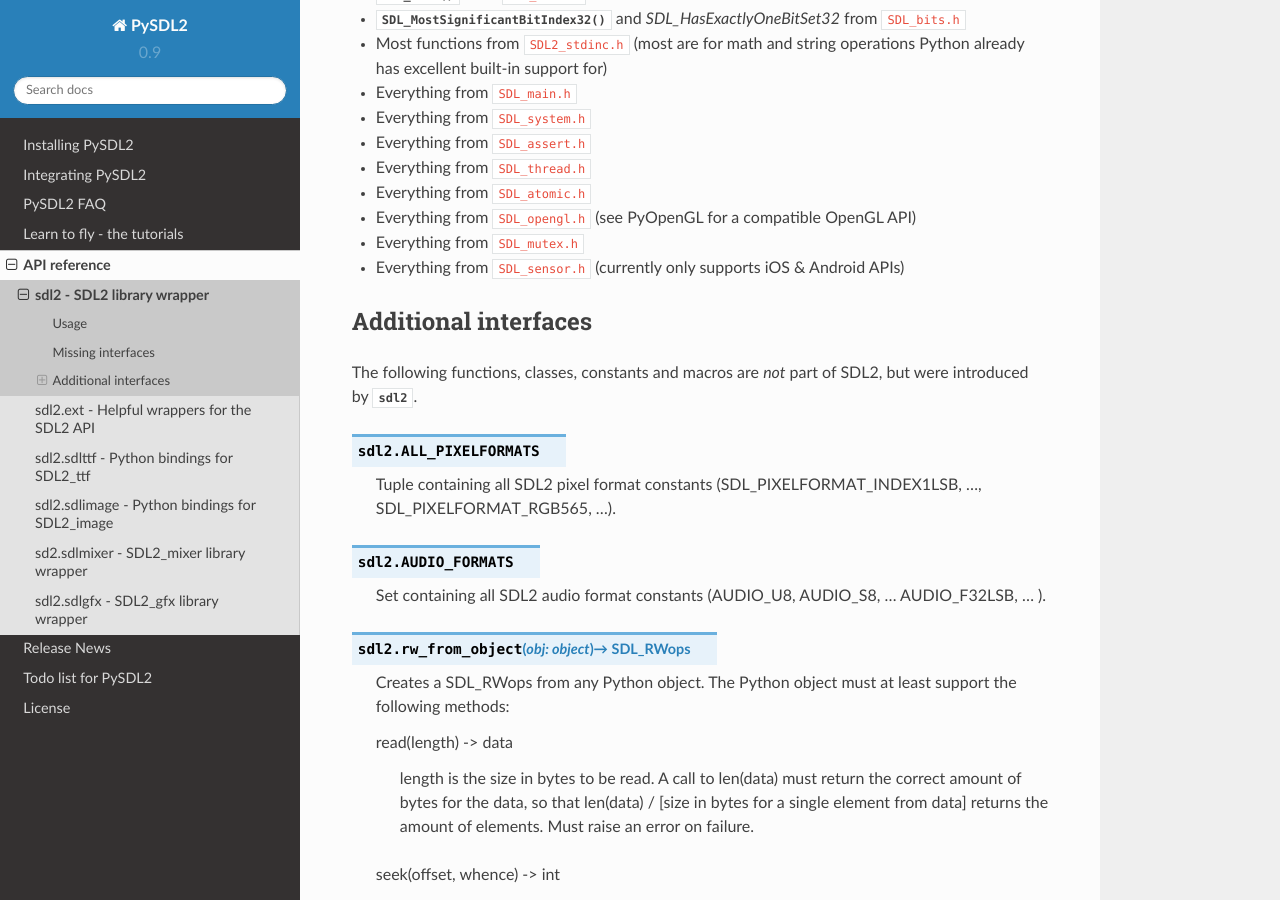
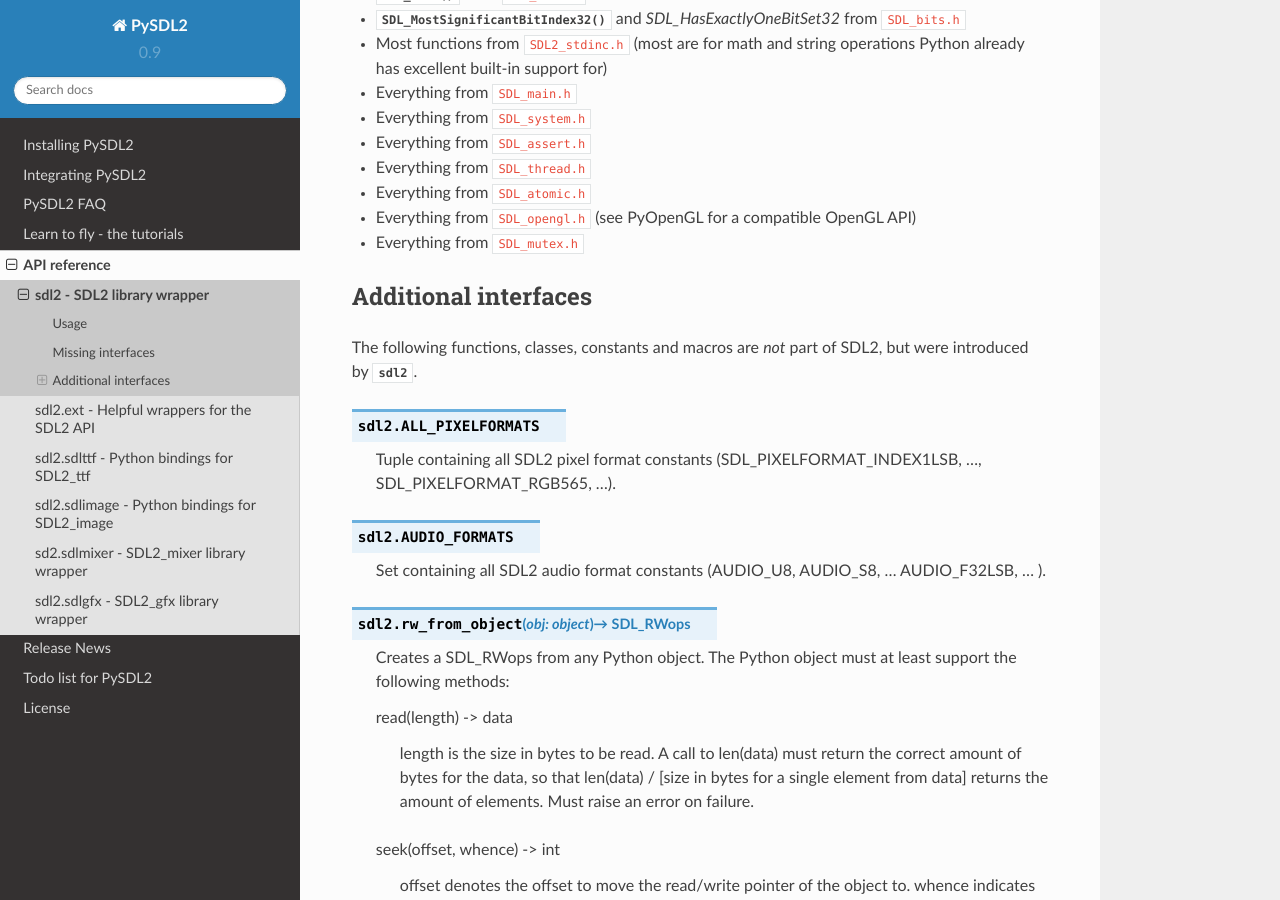
Before and after one commit to py-sdl/py-sdl2, a Sphinx documentation site: the page built from doc/modules/sdl2.rst, in a window 1280 px wide and 900 px high, scrolled down 1959 px. Built offline with Sphinx 7.4.7 and the Read the Docs theme 2.0.0, drawn with Linux system fonts in a browser that asks for light colours.

Commit message:
Updates to docs

```diff
--- a/doc/modules/ext/array.rst
+++ b/doc/modules/ext/array.rst
@@ -1,4 +1,4 @@
-`sdl2.ext.array` - Tools For Working With `ctypes` Arrays
+`sdl2.ext.array` - Tools for Working with `ctypes` Arrays
 =========================================================
 
 This module provides a number of utilites for accessing data in ``ctypes``
--- a/doc/modules/ext/compat.rst
+++ b/doc/modules/ext/compat.rst
@@ -1,4 +1,4 @@
-`sdl2.ext.compat` - Python version compatibility helpers
+`sdl2.ext.compat` - Python Version Compatibility Helpers
 ========================================================
 
 The :mod:`sdl2.ext.compat` module provides various helper functions for writing
--- a/doc/modules/ext/pixelaccess.rst
+++ b/doc/modules/ext/pixelaccess.rst
@@ -1,6 +1,6 @@
 .. currentmodule:: sdl2.ext
 
-`sdl2.ext.pixelaccess` - Array-Like Access to SDL Surface Contents
+`sdl2.ext.pixelaccess` - Array-like Access to SDL Surface Contents
 ==================================================================
 
 The :mod:`sdl2.ext.pixelaccess` module offers a number of methods for reading,
--- a/doc/modules/ext/surface.rst
+++ b/doc/modules/ext/surface.rst
@@ -1,4 +1,4 @@
-`sdl2.ext.surface` - Creating and manipulating software surfaces
+`sdl2.ext.surface` - Creating and Manipulating Software Surfaces
 ================================================================
 
 This module provides methods for working with :obj:`~sdl2.SDL_Surface` objects.
--- a/doc/modules/sdl2.rst
+++ b/doc/modules/sdl2.rst
@@ -115,7 +115,6 @@
 * Everything from ``SDL_atomic.h``
 * Everything from ``SDL_opengl.h`` (see PyOpenGL for a compatible OpenGL API)
 * Everything from ``SDL_mutex.h``
-* Everything from ``SDL_sensor.h`` (currently only supports iOS & Android APIs)
 
 Additional interfaces
 ---------------------
```
Also changed, not shown: 1 other file.
